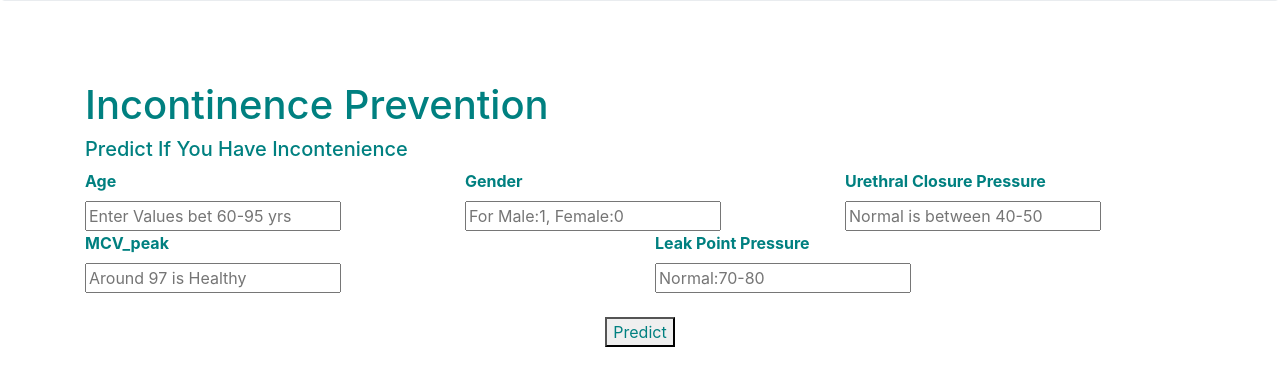
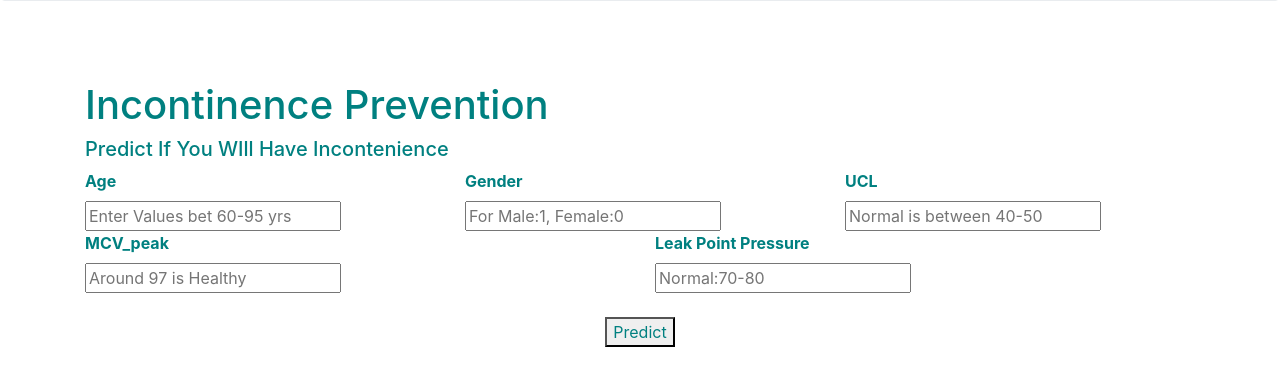
Before and after one commit to RutwikP/SneakPeekIntoLeak, a Flask app: page / in a window 1280 px wide. Shown: the part 567-953 px from the top of the page. Run offline with Flask 2, Linux system fonts and the light colour scheme; parts of the project's set-up code (start-up, migrations or seed data) failed here and were passed over; some libraries are stand-ins or nearby versions.

Commit message:
Update bladder.html

```diff
--- a/templates/bladder.html
+++ b/templates/bladder.html
@@ -64,7 +64,7 @@
       <br><br>
       <h1 class="header center blue-text" style="color:teal">Incontinence Prevention</h1>
       <div class="row center">
-        <h5 class="header col s12 light" style="color : teal">Predict If You Have Incontenience
+        <h5 class="header col s12 light" style="color : teal">Predict If You WIll Have Incontenience
         <br>
         </h5>
       </div>
@@ -89,7 +89,7 @@
 
 
         <div class="input-field col s4">
-            <label for="UCL" style="color: teal"><b>Urethral Closure Pressure</b></label>
+            <label for="UCL" style="color: teal"><b>UCL</b></label>
             <br>
           <input id="_name" name="UCL" placeholder="Normal is between 40-50" type="text" class="validate">
 
```
